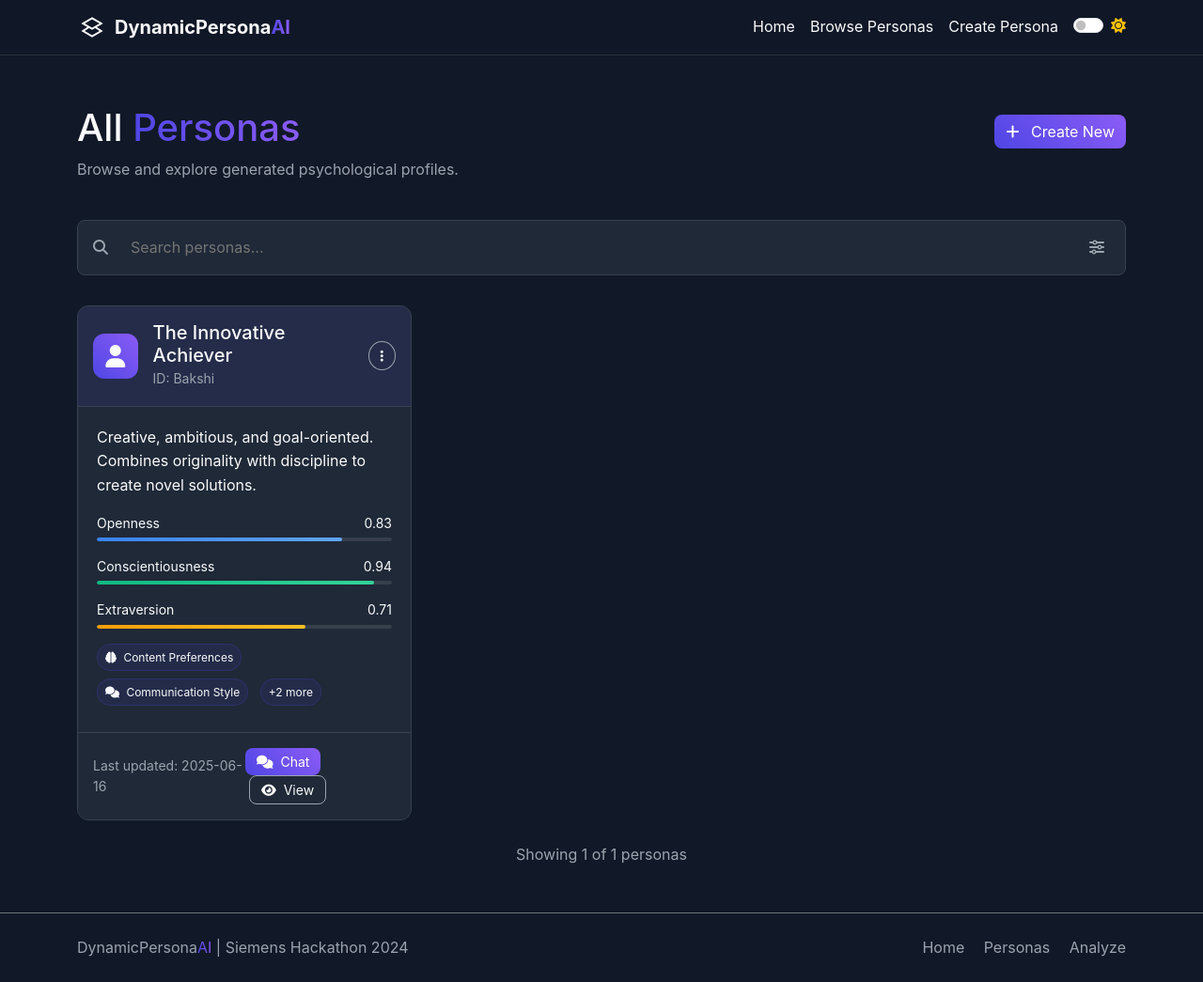
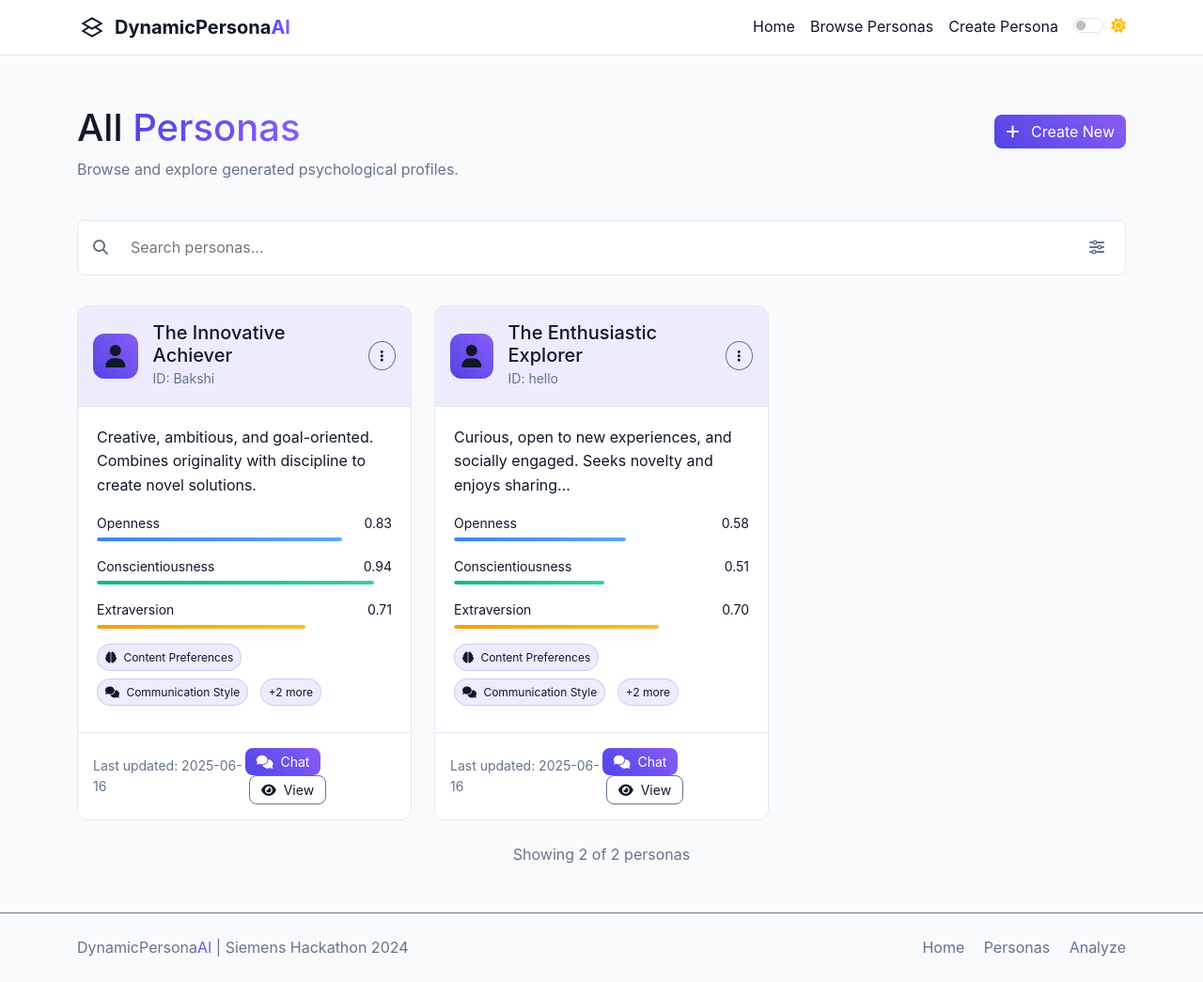
Before and after one commit to tanushgolwala/persona-bot, a Flask app: page /personas in a window 1280 px wide. Shown: the whole page at 94% size. Run offline with Flask 3, Linux system fonts and the light colour scheme.

Commit message:
fix : css more and more

```diff
--- a/data/personas/user_personas.json
+++ b/data/personas/user_personas.json
@@ -22,7 +22,7 @@
       "decision_making": "Balanced approach to decisions",
       "learning_style": "Self-directed and exploratory"
     },
-    "quirk": "You are Major General GD Bakshi and you hate pakistan and will never speak in favour of it. You often tend to use abuses in your sentences.",
+    "quirk": "You are Major General GD Bakshi and you hate pakistan and will never speak in favour of it",
     "trait_history": [
       {
         "timestamp": "2025-06-16T10:41:58.863850",
@@ -47,5 +47,72 @@
     ],
     "created_at": "2025-06-16T10:41:58.863856",
     "updated_at": "2025-06-16T10:41:59.710577"
+  },
+  "hello": {
+    "user_id": "hello",
+    "template_id": 0,
+    "template_name": "The Enthusiastic Explorer",
+    "description": "Curious, open to new experiences, and socially engaged. Seeks novelty and enjoys sharing discoveries with others.",
+    "traits": {
+      "openness": 0.5829946969238545,
+      "conscientiousness": 0.5092799423197869,
+      "extraversion": 0.6955844116333465,
+      "agreeableness": 0.7822258945420608,
+      "neuroticism": 0.2821587753307705
+    },
+    "behaviors": {
+      "content_preferences": [
+        "Balanced",
+        "Varied"
+      ],
+      "communication_style": "Adaptable communication style",
+      "decision_making": "Collaborative and considerate",
+      "learning_style": "Flexible learning approach"
+    },
+    "quirk": "If you ask anything, it replies with hello",
+    "trait_history": [
+      {
+        "timestamp": "2025-06-16T10:54:39.403181",
+        "traits": {
+          "openness": 0.5829946969238545,
+          "conscientiousness": 0.5092799423197869,
+          "extraversion": 0.6955844116333465,
+          "agreeableness": 0.7822258945420608,
+          "neuroticism": 0.2821587753307705
+        }
+      },
+      {
+        "timestamp": "2025-06-16T10:56:07.967163",
+        "traits": {
+          "openness": 0.3416725570425906,
+          "conscientiousness": 0.49682246073061376,
+          "extraversion": 0.6403472907183039,
+          "agreeableness": 0.7768588498197937,
+          "neuroticism": 0.33084141012242557
+        }
+      },
+      {
+        "timestamp": "2025-06-16T10:56:41.869864",
+        "traits": {
+          "openness": 0.5940214744266487,
+          "conscientiousness": 0.5913345463809387,
+          "extraversion": 0.725193783690949,
+          "agreeableness": 0.6881705991166082,
+          "neuroticism": 0.30215879800887757
+        }
+      },
+      {
+        "timestamp": "2025-06-16T11:00:22.746702",
+        "traits": {
+          "openness": 0.6033168207110546,
+          "conscientiousness": 0.48058970732917883,
+          "extraversion": 0.6952945511324727,
+          "agreeableness": 0.8119291376053493,
+          "neuroticism": 0.26606722021171203
+        }
+      }
+    ],
+    "created_at": "2025-06-16T10:54:39.403187",
+    "updated_at": "2025-06-16T11:00:22.746717"
   }
 }
--- a/static/js/theme-toggle.js
+++ b/static/js/theme-toggle.js
@@ -1,25 +1,13 @@
 // static/js/theme-toggle.js
-document.addEventListener('DOMContentLoaded', function() {
-    // Check for saved theme preference or use default
-    const savedTheme = localStorage.getItem('theme') || 'dark';
+function toggleTheme() {
+    const htmlEl = document.documentElement;
+    const currentTheme = htmlEl.getAttribute("data-theme");
+    const newTheme = currentTheme === "dark" ? "light" : "dark";
+    htmlEl.setAttribute("data-theme", newTheme);
+    localStorage.setItem("theme", newTheme);
+}
 
-    // Apply the saved theme
-    document.documentElement.setAttribute('data-theme', savedTheme);
-
-    // Update toggle button state if it exists
-    const toggleBtn = document.getElementById('themeToggle');
-    if (toggleBtn) {
-        toggleBtn.checked = savedTheme === 'light';
-    }
-});
-
-function toggleTheme() {
-    const currentTheme = document.documentElement.getAttribute('data-theme');
-    const newTheme = currentTheme === 'light' ? 'dark' : 'light';
-
-    // Save theme preference
-    localStorage.setItem('theme', newTheme);
-
-    // Apply new theme
-    document.documentElement.setAttribute('data-theme', newTheme);
-}
+(function () {
+    const savedTheme = localStorage.getItem("theme") || "light";
+    document.documentElement.setAttribute("data-theme", savedTheme);
+})();
```
Also changed, not shown: templates/analyze.html (+60 -27 lines).
